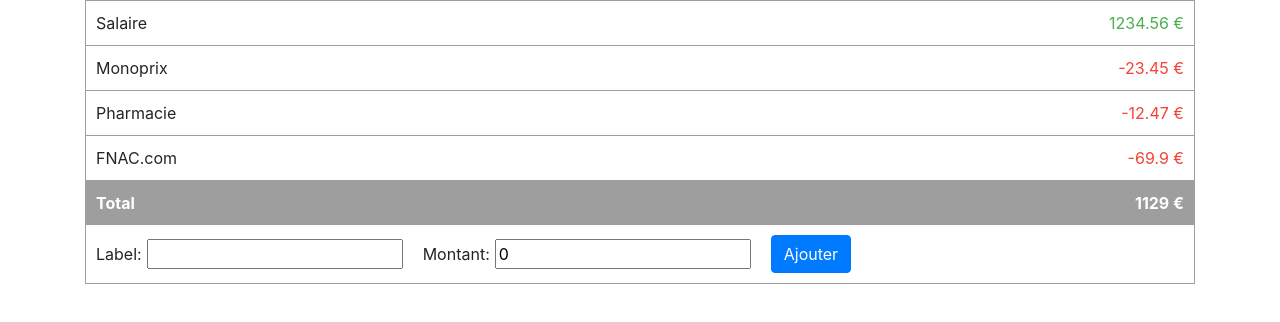
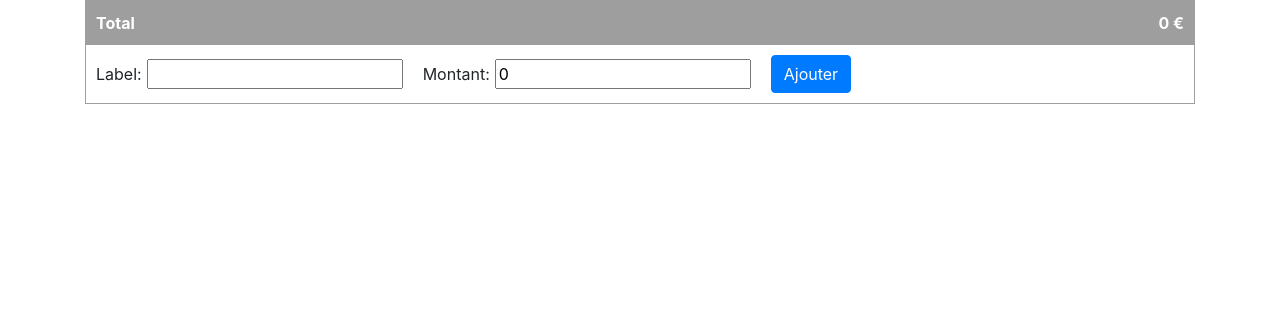
Before and after one commit to omobili/react-budget-manager, a React app: page / in a window 1280 px wide. Shown: the top 322 px of the page. Built offline with nearby package versions, Linux system fonts and the light colour scheme.

Commit message:
add localStorage, add, remove and other behaviors

```diff
--- a/src/scss/components/activity.scss
+++ b/src/scss/components/activity.scss
@@ -25,4 +25,17 @@
     &__amount {
         text-align: right;
     }
+
+    // .rbm-activity__delete
+    &__delete {
+        display: none;
+
+        .rbm-activity:hover & {
+            display: block;
+        }
+    }
+
+    .row {
+        align-items: center;
+    }
 }
--- a/src/ts/components/Activity.tsx
+++ b/src/ts/components/Activity.tsx
@@ -1,8 +1,10 @@
 import * as React from "react";
+import {dataService} from "../services/dataService";
 
 export interface ActivityProps {
-    label: string,
-    amount: number
+    id?: number;
+    label: string;
+    amount: number;
 }
 
 export interface ActivityState {
@@ -12,6 +14,16 @@ export interface ActivityState {
 export class Activity extends React.Component<ActivityProps, ActivityState> {
     constructor(props: ActivityProps) {
         super(props);
+
+        this.handleDelete = this.handleDelete.bind(this);
+    }
+
+    handleDelete(e: any) {
+        e.preventDefault();
+
+        if (this.props.id) {
+            dataService.removeActivity(this.props.id);
+        }
     }
 
     render() {
@@ -23,7 +35,10 @@ export class Activity extends React.Component<ActivityProps, ActivityState> {
             <div className={activityClassName(this.props.amount)}>
                 <div className="row">
                     <span className="col rbm-activity__label">{this.props.label}</span>
-                    <span className="col rbm-activity__amount">{this.props.amount} €</span>
+                    <span className="col-auto rbm-activity__amount">{this.props.amount} €</span>
+                    <span className="col-auto rbm-activity__delete">
+                        <button onClick={this.handleDelete} className="btn btn-danger btn-sm">Supprimer</button>
+                    </span>
                 </div>
             </div>
         )
--- a/src/ts/components/ActivityList.tsx
+++ b/src/ts/components/ActivityList.tsx
@@ -19,7 +19,6 @@ export class ActivityList extends React.Component<ActivityListProps, ActivityLis
     calcTotal(): number {
         let total = 0;
 
-        console.log(this.props.activities);
         this.props.activities.map((activity: ActivityProps) => {
             total += activity.amount;
         });
@@ -32,13 +31,13 @@ export class ActivityList extends React.Component<ActivityListProps, ActivityLis
             <div className="rbm-activityList">
                 {this.props.activities.map((activity: ActivityProps, index: number) => {
                     return (
-                        <Activity key={index} label={activity.label} amount={activity.amount}/>
+                        <Activity key={index} label={activity.label} amount={activity.amount} id={index} />
                     );
                 })}
 
                 <ActivityTotal total={this.calcTotal()}/>
                 <ActivityAdd/>
             </div>
-        )
+        );
     }
 }
--- a/src/ts/services/dataService.tsx
+++ b/src/ts/services/dataService.tsx
@@ -5,29 +5,24 @@ class DataService {
     private activitiesChangeHandlers: Array<Function>;
 
     constructor() {
-        this.activities = [{
-            label: 'Salaire',
-            amount: 1234.56
-        }, {
-            label: 'Monoprix',
-            amount: -23.45
-        }, {
-            label: 'Pharmacie',
-            amount: -12.47
-        }, {
-            label: 'FNAC.com',
-            amount: -69.90
-        }];
+        this.activitiesChangeHandlers = [];
+        this.load();
+    }
 
-        this.activitiesChangeHandlers = [];
+    private load(): void {
+        this.activities = JSON.parse(window.localStorage.getItem('rbm-data')) || [];
+    }
+
+    private save(): void {
+        window.localStorage.setItem('rbm-data', JSON.stringify(this.activities));
     }
 
     addActivity(activity: ActivityProps): boolean {
         if (activity.amount !== 0 && activity.label !== '') {
             this.activities.push(activity);
-            this.activitiesChangeHandlers.forEach((handler: Function) => {
-                handler();
-            });
+            this.notifyActivitiesHasChange();
+
+            this.save();
 
             return true;
         }
@@ -35,8 +30,25 @@ class DataService {
         return false;
     }
 
+    removeActivity(key: number): void {
+        if (this.activities[key]) {
+            this.activities.splice(key, 1);
+            this.notifyActivitiesHasChange();
+
+            this.save();
+
+            console.log(this.activities);
+        }
+    }
+
     onActivitiesChange(handler: Function) {
         this.activitiesChangeHandlers.push(handler);
+    }
+
+    notifyActivitiesHasChange() {
+        this.activitiesChangeHandlers.forEach((handler: Function) => {
+            handler();
+        });
     }
 }
 
```
